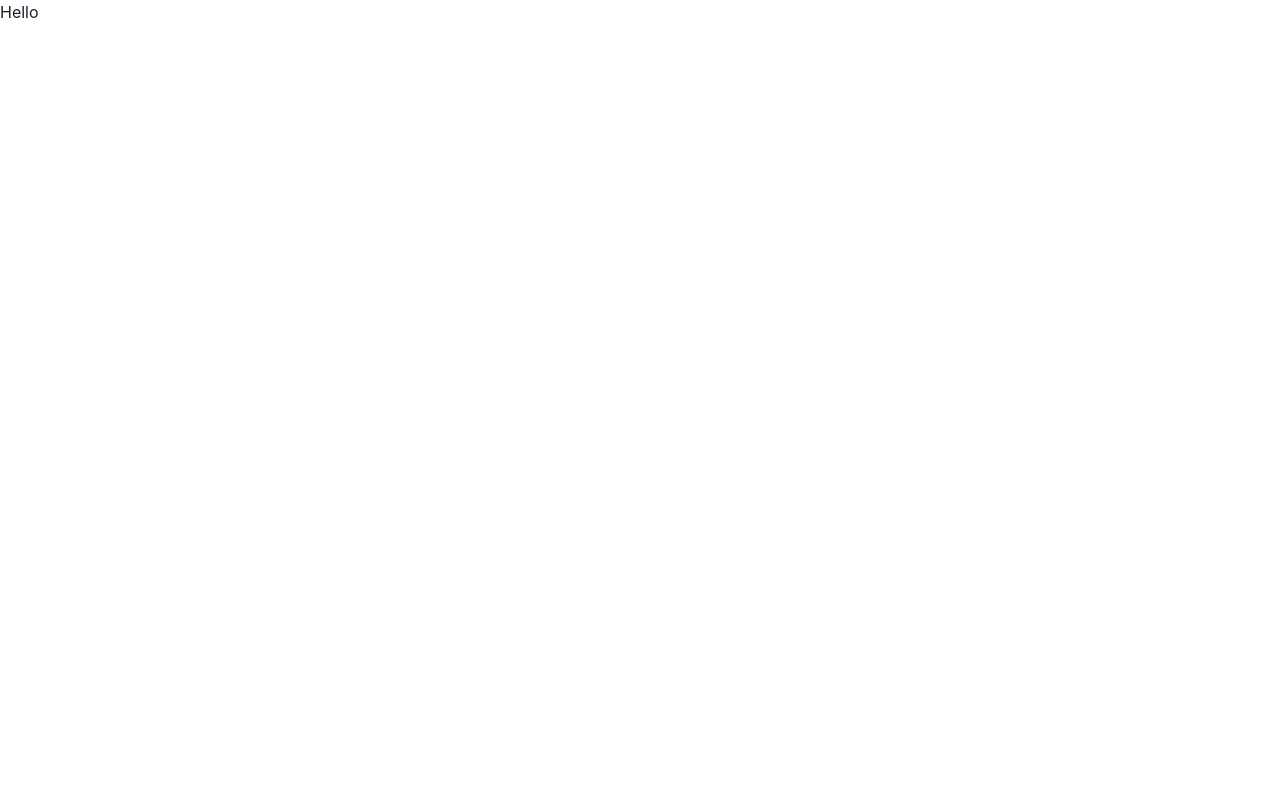
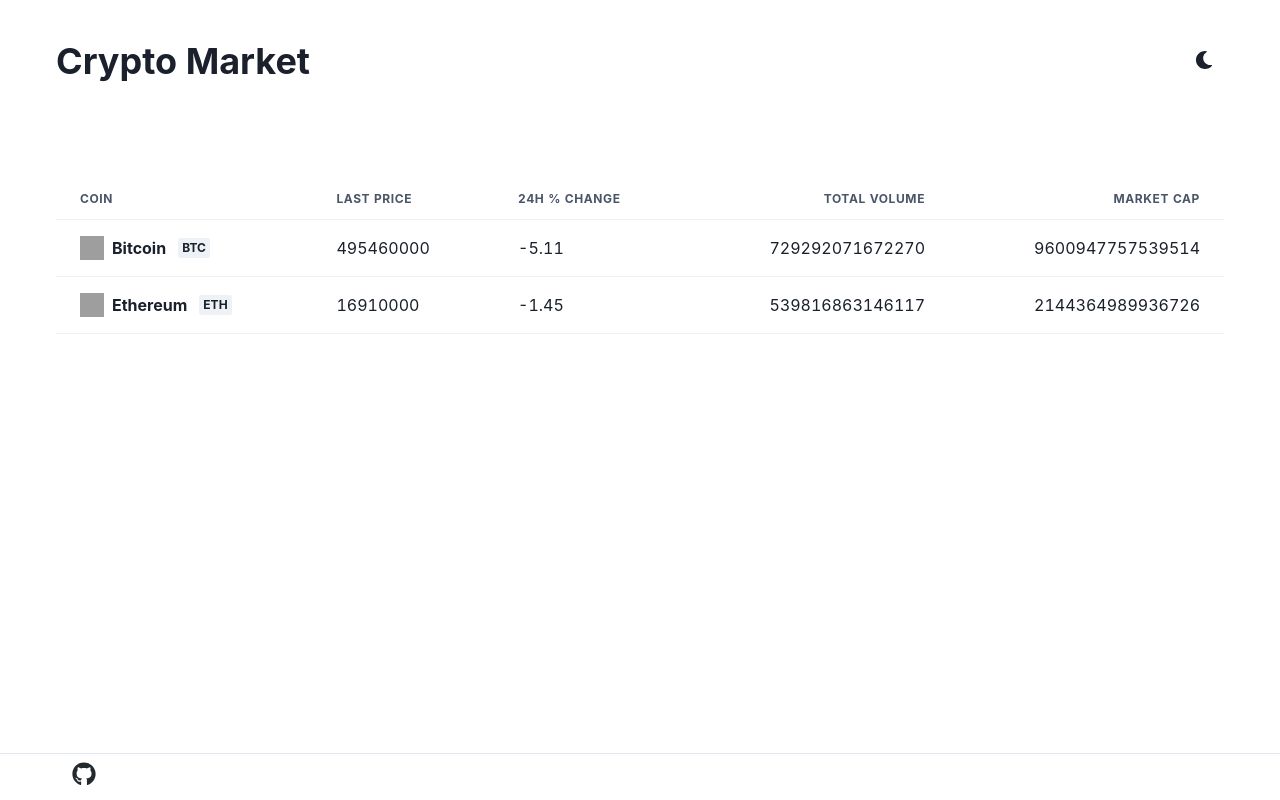
Before and after one commit to MuhammadAkbar11/rq-examples, a Next.js app: page / in a window 1280 px wide. Built offline with nearby package versions, Linux system fonts and the light colour scheme; grey boxes are pictures that could not be loaded.

Commit message:
feat: index page

```diff
--- /dev/null
+++ b/components/ColorModeSwitcher.tsx
@@ -0,0 +1,30 @@
+import * as React from "react";
+import {
+  useColorMode,
+  useColorModeValue,
+  IconButton,
+  IconButtonProps,
+} from "@chakra-ui/react";
+import { FaMoon, FaSun } from "react-icons/fa";
+
+type ColorModeSwitcherProps = Omit<IconButtonProps, "aria-label">;
+
+export const ColorModeSwitcher: React.FC<ColorModeSwitcherProps> = props => {
+  const { toggleColorMode } = useColorMode();
+  const text = useColorModeValue("dark", "light");
+  const SwitchIcon = useColorModeValue(FaMoon, FaSun);
+
+  return (
+    <IconButton
+      size="md"
+      fontSize="lg"
+      variant="ghost"
+      color="current"
+      marginLeft="2"
+      onClick={toggleColorMode}
+      icon={<SwitchIcon />}
+      aria-label={`Switch to ${text} mode`}
+      {...props}
+    />
+  );
+};
--- /dev/null
+++ b/components/Layout.tsx
@@ -0,0 +1,83 @@
+import React, { ReactNode } from "react";
+// import Link from "next/link";
+import Head from "next/head";
+import {
+  Box,
+  Code,
+  Container,
+  Flex,
+  Heading,
+  Icon,
+  Link,
+  Spacer,
+  Text,
+} from "@chakra-ui/react";
+import { ColorModeSwitcher } from "./ColorModeSwitcher";
+import { FaGithub, FaYoutube } from "react-icons/fa";
+
+type Props = {
+  children?: ReactNode;
+  title?: string;
+  subTitle?: string;
+};
+
+const Layout = ({
+  children,
+  title = "This is the default title",
+  subTitle,
+}: Props) => (
+  <div>
+    <Head>
+      <title>{title}</title>
+      <meta charSet="utf-8" />
+      <meta name="viewport" content="initial-scale=1.0, width=device-width" />
+    </Head>
+    <Container maxW={{ xl: "1200px" }} h="100vh">
+      <Flex pt={10} pb={24}>
+        <Box>
+          <Heading>{title}</Heading>
+          <Text
+            bgGradient="linear(to-l, #7928CA,#FF0080)"
+            bgClip="text"
+            fontWeight="extrabold"
+          >
+            {subTitle}
+          </Text>
+        </Box>
+
+        <Spacer />
+        <ColorModeSwitcher />
+      </Flex>
+
+      {children}
+      <Box
+        position="fixed"
+        bottom="0"
+        left="0"
+        zIndex="sticky"
+        borderTop="1px"
+        borderColor="gray.200"
+        py={2}
+        w="full"
+      >
+        <footer>
+          <Container maxW={{ xl: "1200px" }}>
+            <Flex>
+              <Box display={"flex"} alignItems="center">
+                <Link
+                  href="https://github.com/MuhammadAkbar11"
+                  isExternal
+                  mx={4}
+                >
+                  <Icon as={FaGithub} w={6} h={6} color="#24292e" />
+                </Link>
+              </Box>
+            </Flex>
+          </Container>
+        </footer>
+      </Box>
+    </Container>
+  </div>
+);
+
+export default Layout;
--- a/pages/index.tsx
+++ b/pages/index.tsx
@@ -1,13 +1,74 @@
-import type { NextPage } from "next";
-import Head from "next/head";
-import Image from "next/image";
+import React from "react";
+import {
+  Badge,
+  Flex,
+  Table,
+  Tbody,
+  Td,
+  Th,
+  Thead,
+  Tr,
+  Image,
+  Text,
+} from "@chakra-ui/react";
+import Layout from "@components/Layout";
 
-const Home: NextPage = () => {
+export default function Home() {
   return (
-    <div>
-      <h1>Hello</h1>
-    </div>
+    <Layout title="Crypto Market">
+      <Table variant="simple">
+        <Thead>
+          <Tr>
+            <Th>Coin</Th>
+            <Th>Last Price</Th>
+            <Th>24h % Change</Th>
+            <Th isNumeric>Total Volume</Th>
+            <Th isNumeric>Market Cap</Th>
+          </Tr>
+        </Thead>
+        <Tbody>
+          <Tr>
+            <Td>
+              <Flex alignItems="center">
+                <Image
+                  src="https://assets.coingecko.com/coins/images/1/large/bitcoin.png?1547033579"
+                  boxSize="24px"
+                  ignoreFallback={true}
+                />
+
+                <Text pl={2} fontWeight="bold" textTransform="capitalize">
+                  Bitcoin
+                </Text>
+                <Badge ml={3}>BTC</Badge>
+              </Flex>
+            </Td>
+            <Td>495460000</Td>
+            <Td>-5.11</Td>
+            <Td isNumeric>729292071672270</Td>
+            <Td isNumeric>9600947757539514</Td>
+          </Tr>
+          <Tr>
+            <Td>
+              <Flex alignItems="center">
+                <Image
+                  src="https://assets.coingecko.com/coins/images/279/large/ethereum.png?1595348880"
+                  boxSize="24px"
+                  ignoreFallback={true}
+                />
+
+                <Text pl={2} fontWeight="bold" textTransform="capitalize">
+                  Ethereum
+                </Text>
+                <Badge ml={3}>ETH</Badge>
+              </Flex>
+            </Td>
+            <Td>16910000</Td>
+            <Td>-1.45</Td>
+            <Td isNumeric>539816863146117</Td>
+            <Td isNumeric>2144364989936726</Td>
+          </Tr>
+        </Tbody>
+      </Table>
+    </Layout>
   );
-};
-
-export default Home;
+}
```
Also changed, not shown: components/Logo.tsx (added, +29 -0 lines).
